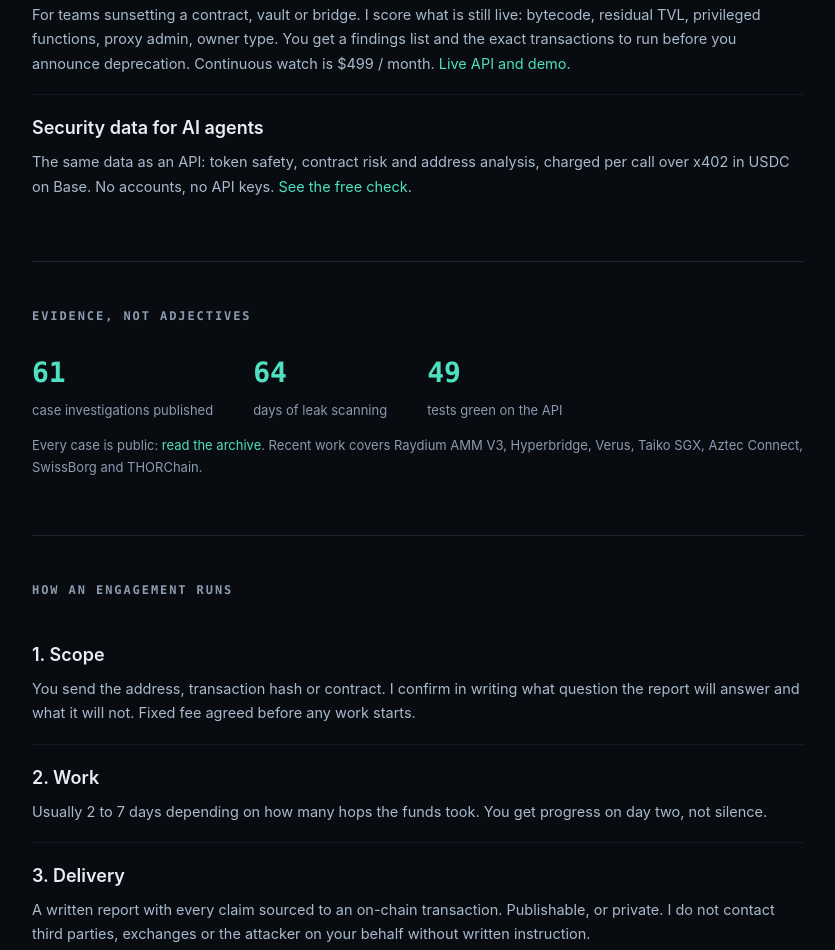
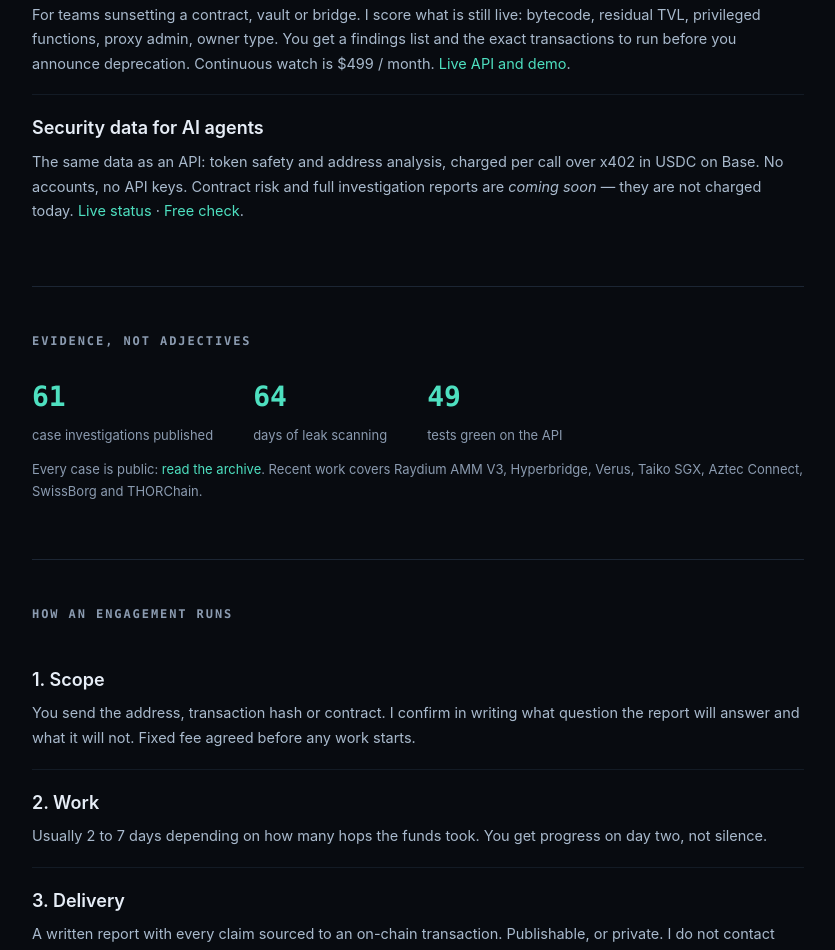
Before and after one commit to qanzhi111/qanzhi111.github.io, a plain HTML site: page services/index.html in a window 1280 px wide. Shown: the part 860-1810 px from the top of the page, without its empty margins (222-1057 px from the left). Drawn offline with Linux system fonts and the light colour scheme.

Commit message:
copy: mark contract risk and investigation as coming soon

```diff
--- a/services/index.html
+++ b/services/index.html
@@ -55,7 +55,7 @@
   </div>
   <div class="item">
     <h3>Security data for AI agents</h3>
-    <p>The same data as an API: token safety, contract risk and address analysis, charged per call over x402 in USDC on Base. No accounts, no API keys. <a href="/">See the free check</a>.</p>
+    <p>The same data as an API: token safety and address analysis, charged per call over x402 in USDC on Base. No accounts, no API keys. Contract risk and full investigation reports are <em>coming soon</em> — they are not charged today. <a href="https://api.pixshrinks.com/api/status">Live status</a> · <a href="/">Free check</a>.</p>
   </div>
 </section>
 
```
